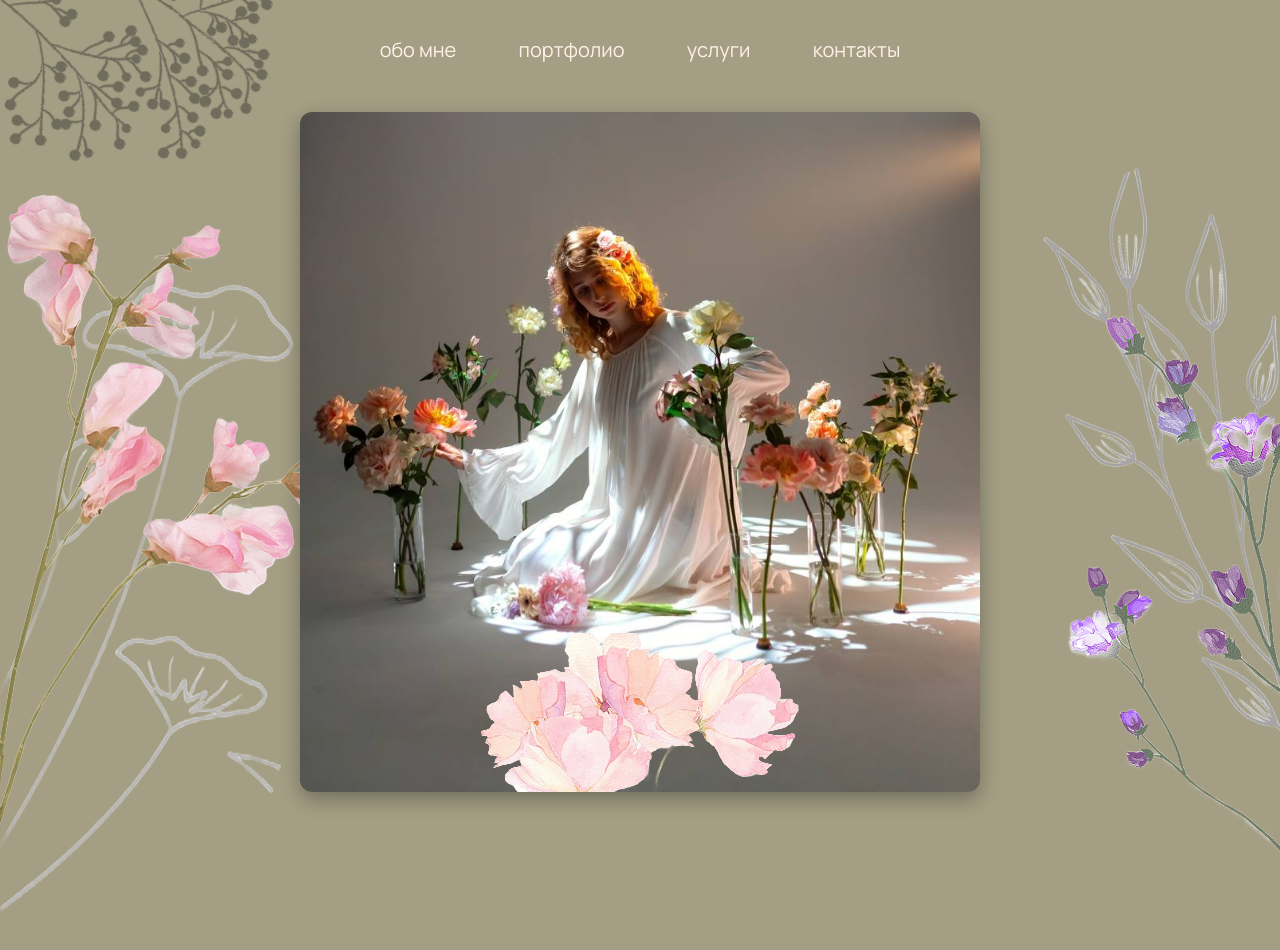
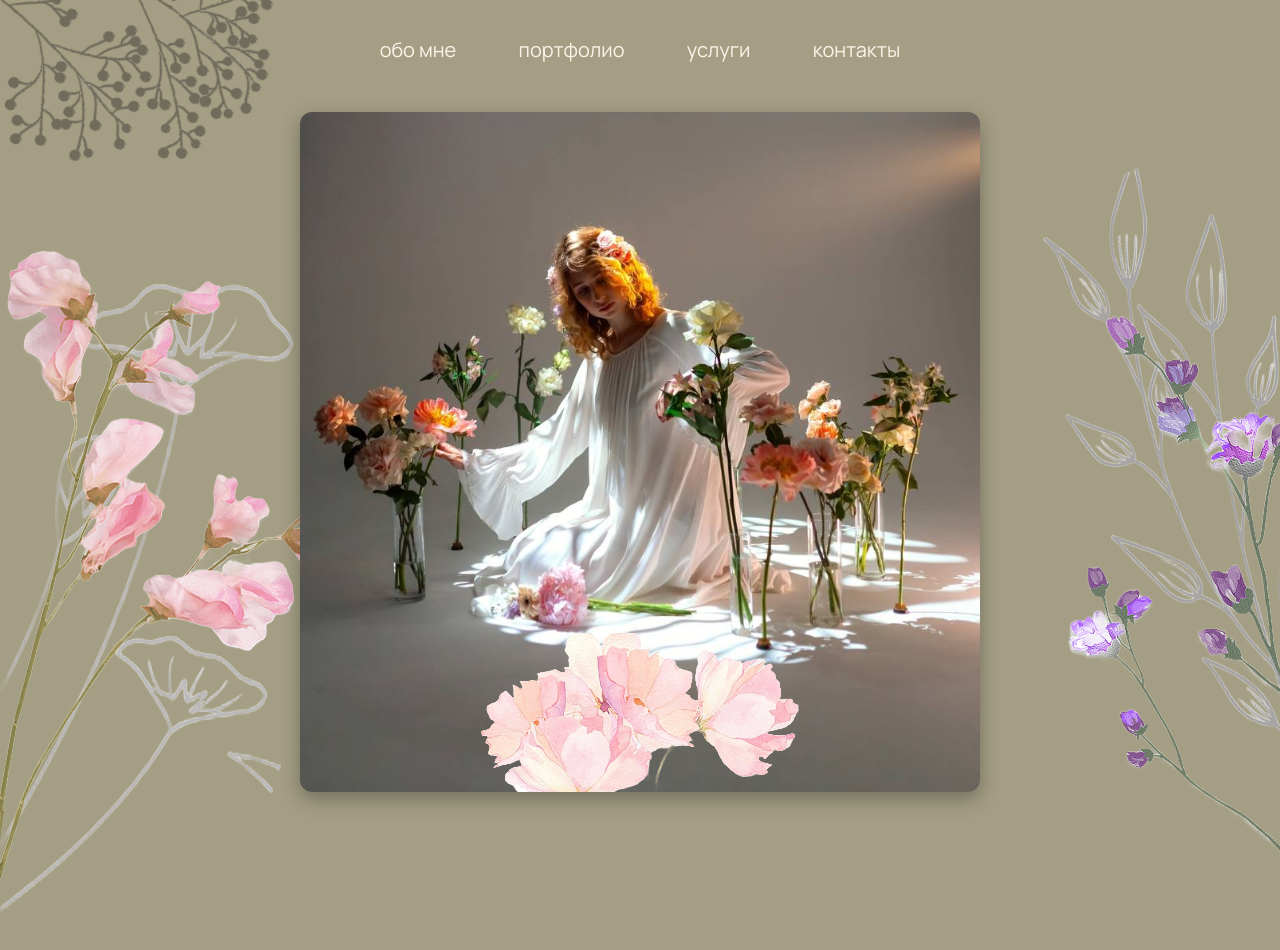
Before and after one commit to siro4ik/Tattoo, a website built with Vite: page tattoo/index.html in a window 1280 px wide. Shown: the top 950 px of the page. Built offline with nearby package versions, Linux system fonts and the light colour scheme; a web font is replaced by a local one.

Commit message:
headerEnd (maybe)

```diff
--- a/tattoo/index.html
+++ b/tattoo/index.html
@@ -21,8 +21,8 @@
                 </ul>
             </nav>
 
-            <img src="public/images/plants/3.png" alt="3">
-            <img class = "backLine__plant" src="public/images/plants/4.png" alt="">
+            <img class="left_1_header" src="public/images/plants/3.png " alt="3">
+            <img class = "backLine__plant " src="public/images/plants/4.png" alt="">
 
             <div class="photoLady">
               <img src="public/images/photo/lady.jpg" alt="2">
--- a/tattoo/src/styles/components/header.css
+++ b/tattoo/src/styles/components/header.css
@@ -65,6 +65,6 @@
     bottom: -400px;
 }
 
-.right_2_header{
-
+.left_1_header{
+    bottom: -190px;
 }
```
